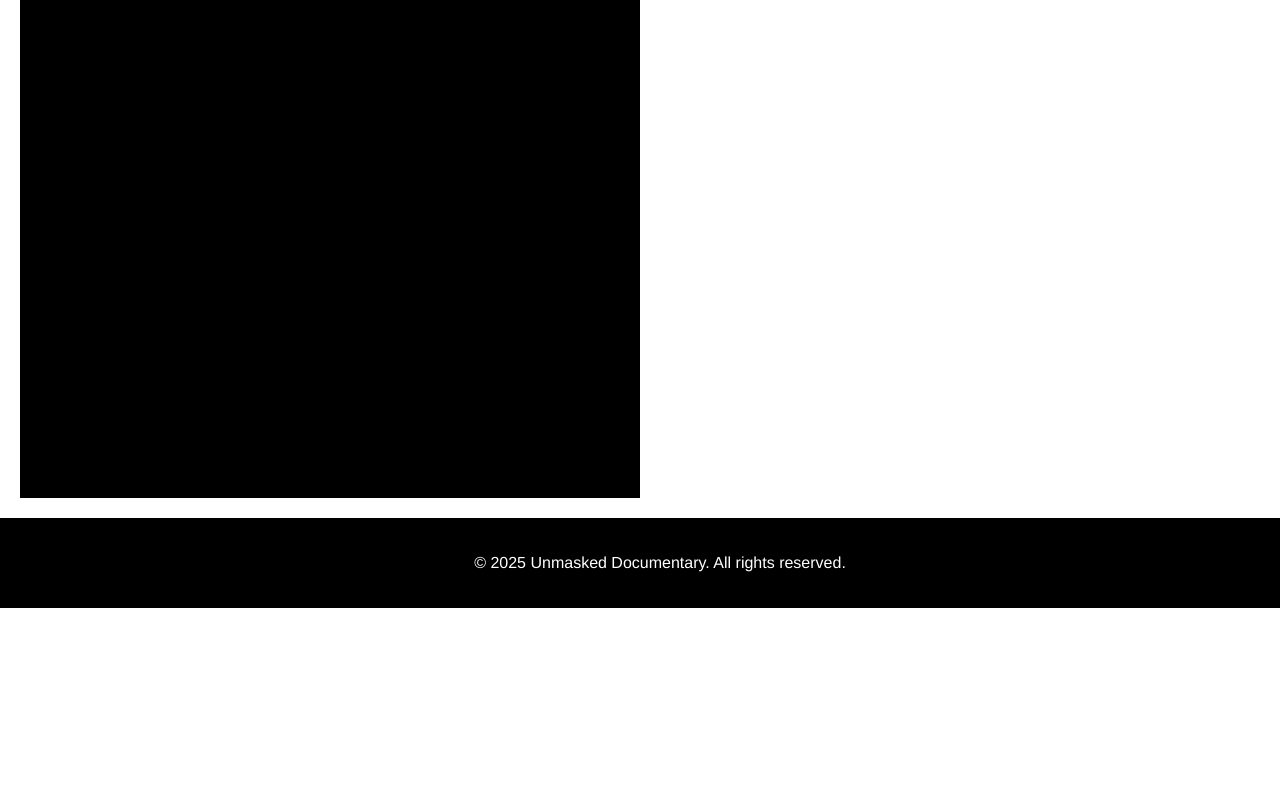
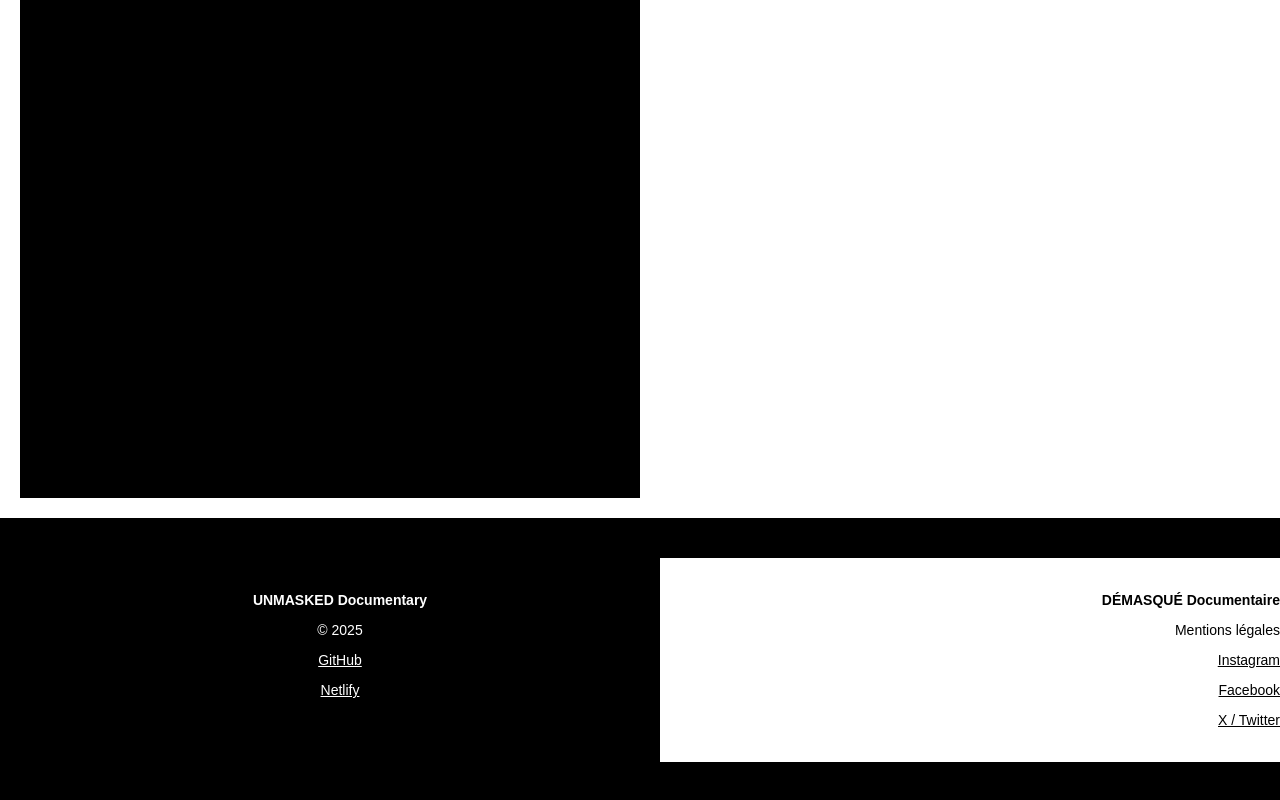
Before and after one commit to Bumbaro72/testiranje, a plain HTML site: page gallery.html in a window 1280 px wide. Shown: the part 1958-2758 px from the top of the page. Before the commit the page ends 2566 px from the top, so only its background shows below. Drawn offline with Linux system fonts and the light colour scheme.

Commit message:
“Promjene”

```diff
--- a/gallery.html
+++ b/gallery.html
@@ -62,6 +62,44 @@
             position: relative;
             width: 100%;
         }
+
+
+        #site-footer {
+          display: flex;
+          justify-content: space-between;
+          background: #000;
+          color: #fff;
+          padding: 40px 20px;
+          font-family: sans-serif;
+          font-size: 14px;
+        }
+
+        .footer-left,
+        .footer-right {
+          width: 48%;
+        }
+
+        .footer-left {
+          background-color: #000;
+          color: #fff;
+          padding: 20px;
+        }
+
+        .footer-right {
+          background-color: #fff;
+          color: #000;
+          padding: 20px;
+          text-align: right;
+        }
+
+        #site-footer a {
+          color: inherit;
+          text-decoration: underline;
+        }
+
+        #site-footer a:hover {
+          opacity: 0.7;
+        }
     </style>
 </head>
 <body>
@@ -122,9 +160,23 @@
     </section>
 
     <!-- Footer -->
-    <footer>
-        <p>&copy; 2025 Unmasked Documentary. All rights reserved.</p>
-    </footer>
+    <footer id="site-footer">
+        <div class="footer-left">
+          <p><strong>UNMASKED Documentary</strong></p>
+          <p>&copy; 2025</p>
+          <p><a href="https://github.com/Bumbaro72/testiranje" target="_blank">GitHub</a></p>
+          <p><a href="https://bumbaro72.netlify.app" target="_blank">Netlify</a></p>
+        </div>
+        <div class="footer-right">
+          <p><strong>DÉMASQUÉ Documentaire</strong></p>
+          <p>Mentions légales</p>
+          <p><a href="#">Instagram</a></p>
+          <p><a href="#">Facebook</a></p>
+          <p><a href="#">X / Twitter</a></p>
+        </div>
+      </footer>
+
+
 
 </body>
 </html>
```
Also changed, not shown: contact.html (+16 -3 lines), index.html (+89 -30 lines), overview.html (+16 -3 lines), production.html (+16 -3 lines).
